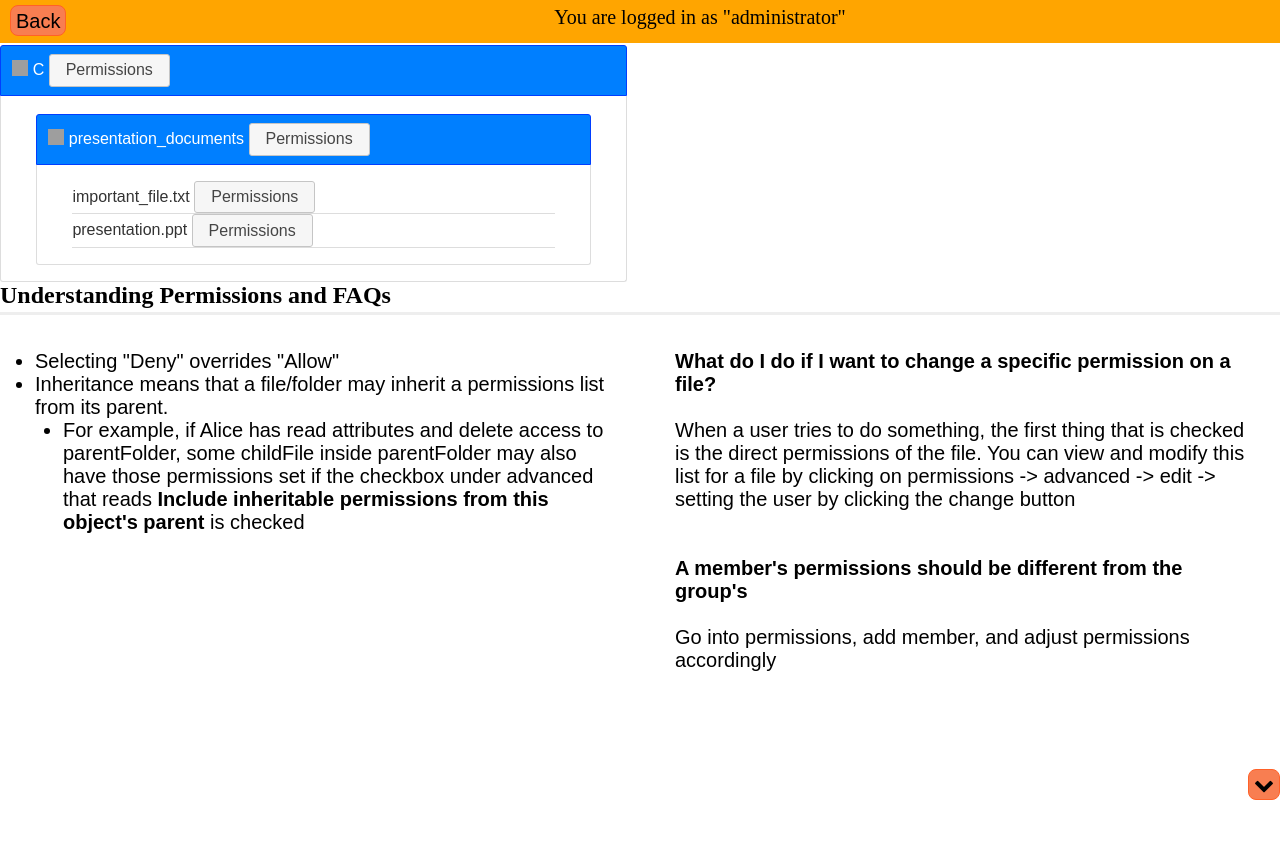
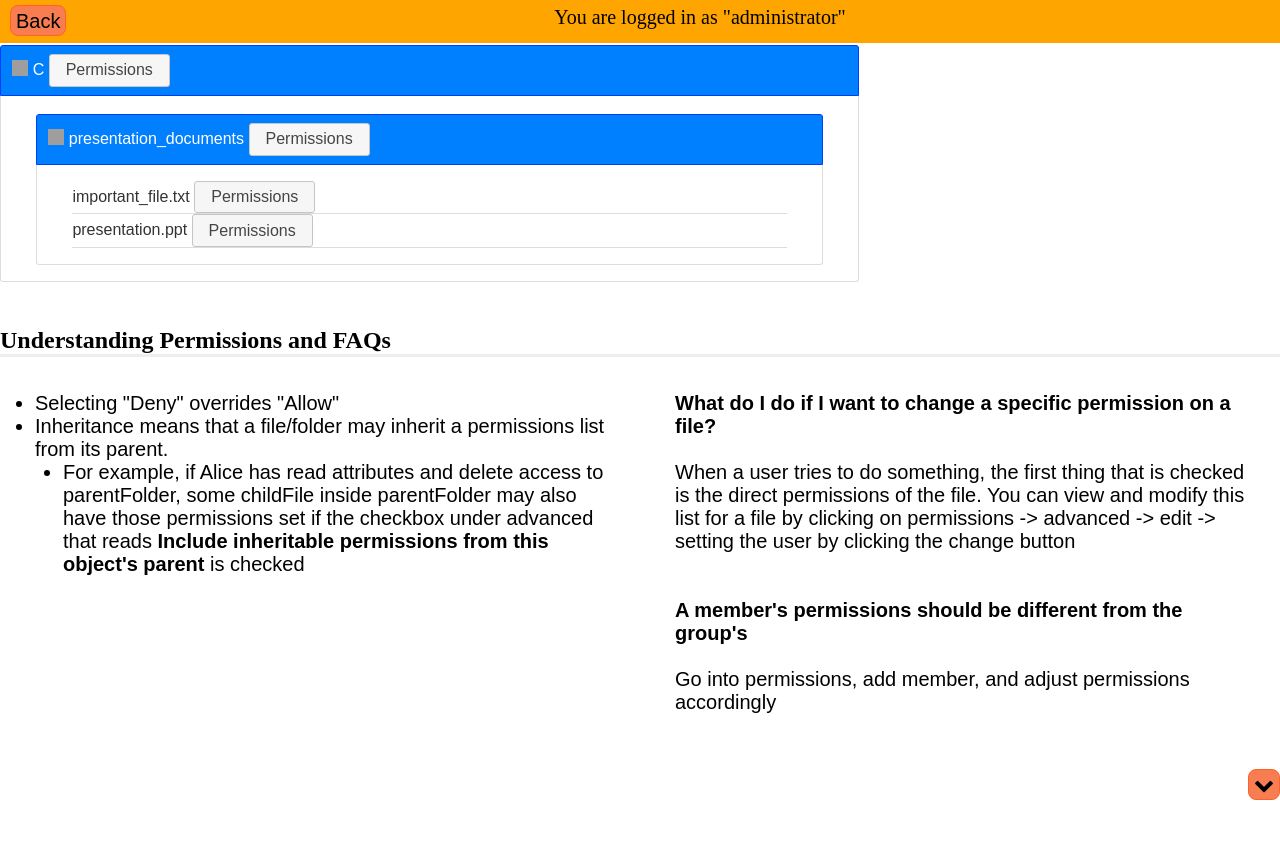
Before and after one commit to cse256-sp2023/problem-solving-project-leoul_justina_crystal, a website: page wrapper_add_new_user.html in a window 1280 px wide. Before the commit the page ends 825 px from the top, so only its background shows below. Drawn offline with nearby package versions, Linux system fonts and the light colour scheme; grey boxes are pictures that could not be loaded; a web font is replaced by a local one.

Commit message:
styling changes

```diff
--- a/fileperms_style.css
+++ b/fileperms_style.css
@@ -42,10 +42,11 @@
 #html-loc {
   display: flex;
   flex-direction: row;
+  margin-bottom: 45px;
 }
 
 #filestructure {
-  width: 100%;
+  width: 100% !important;
 }
 
 #sidepanel {
@@ -92,7 +93,6 @@ button {
 
 #userGuideDiv {
   padding: 5px;
-  margin-top: 3px;
   border-top: 3px solid #eeeeee;
   width: 100%;
   height: 500px;
```
